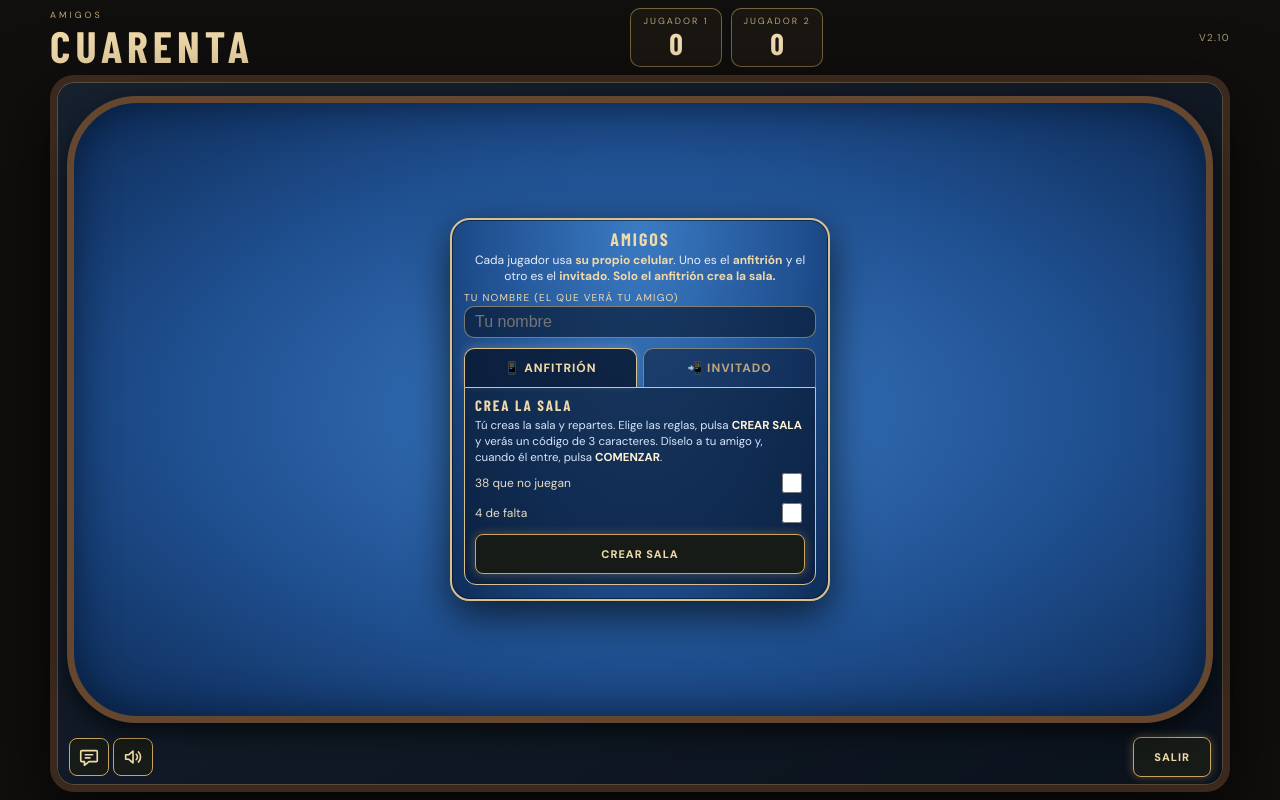
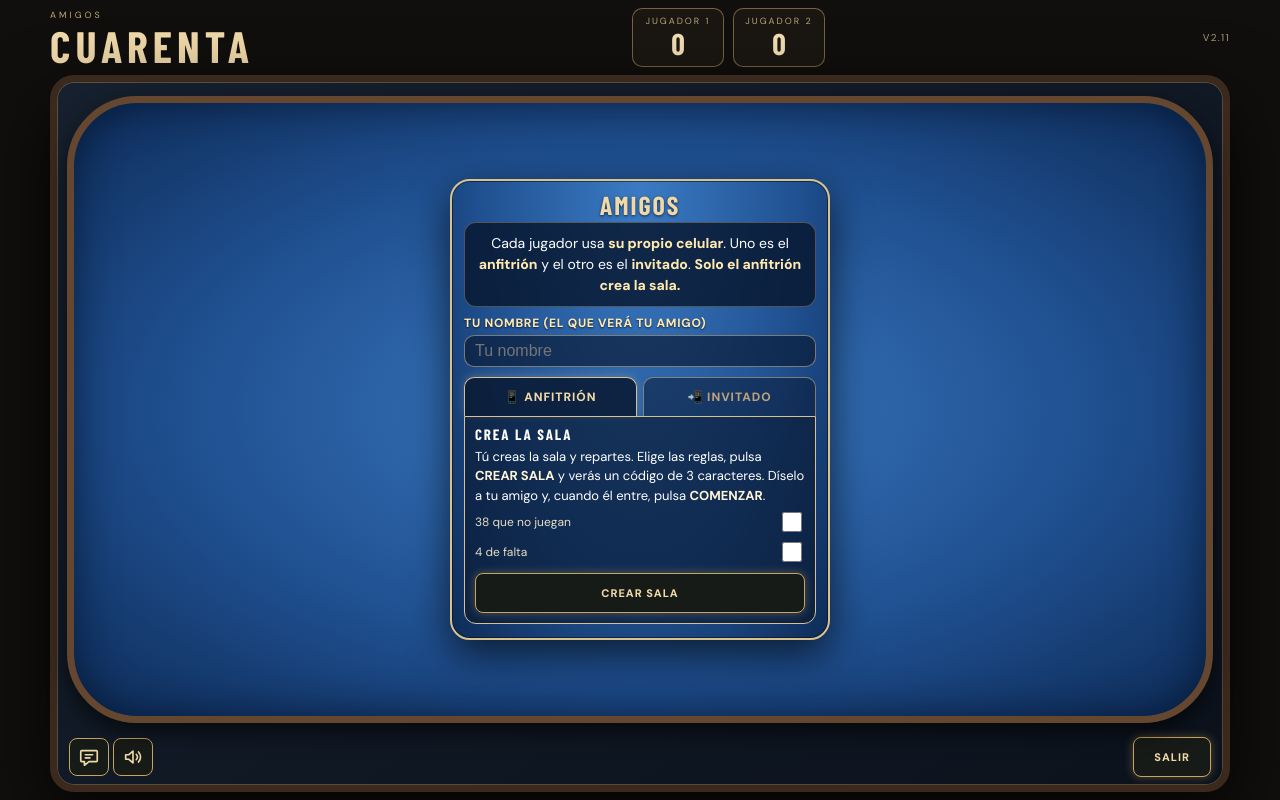
Before and after one commit to gcobos79/Cuarenta, a plain HTML site: page amigos/index.html in a window 1280 px wide. Drawn offline with nearby package versions, Linux system fonts and the light colour scheme; a web font is replaced by a local one.

Commit message:
Amigos V2.11: textos del menú más legibles (franja azul marino, blanco, más grande y etiquetas en negrita)
Co-Authored-By: Claude Sonnet 5.5 <noreply@anthropic.com>
Claude-Session: https://claude.ai/code/session_01SBADJXtcAyfFiLDRiFFBob

```diff
--- a/amigos/estilos.css
+++ b/amigos/estilos.css
@@ -256,3 +256,13 @@ body.sin-mesa .felt>.mesa{display:none} /* sin partida no hay mesa: el menú se
 .lb-jugadores li{background:#0a1a33aa;border-color:#d9c18e88}
 .lb-codigo{color:var(--oro-claro)}
 .config label.nom,.lobby .lb-etq{color:#f0d9a9}
+
+/* V2.11 — textos del menú más fáciles de leer: la explicación va sobre una franja azul marino, en blanco y más grande; las etiquetas, en dorado claro y en negrita */
+.config p.como{margin:2px 0 8px;padding:10px 12px;border-radius:12px;background:#07142bcc;border:1px solid #d9c18e55;font-size:14px;line-height:1.5;font-weight:500;color:#fff;text-align:center}
+.config p.como b{color:#ffe9b0;font-weight:800}
+.config label.nom{margin:8px 0 4px;font-size:12px;font-weight:800;letter-spacing:.06em;color:#ffe9b0;text-shadow:0 1px 2px #000a}
+.config h2{font-size:26px;text-shadow:0 1px 3px #000a}
+.config .rol p,.config .rol .quien-es{color:#fff}
+.config .rol p{font-size:13px;line-height:1.5}
+.lobby p,.lb-ayuda{color:#fff;font-size:13px;line-height:1.5}
+@media (max-height:700px){.config p.como{padding:6px 10px;margin:0 0 4px;font-size:13px;line-height:1.4}.config h2{font-size:22px;margin-bottom:2px}.config label.nom{margin:4px 0 2px}.config .rol{padding:6px 8px 8px}.config .pestanas{margin-top:6px}}
--- a/amigos/index.html
+++ b/amigos/index.html
@@ -3,7 +3,7 @@
 <meta name="viewport" content="width=device-width,initial-scale=1,viewport-fit=cover">
 <meta name="robots" content="noindex">
 <meta name="theme-color" content="#100f0d">
-<title>CUARENTA · Amigos V2.10</title>
+<title>CUARENTA · Amigos V2.11</title>
 <link rel="stylesheet" href="https://fonts.googleapis.com/css2?family=Barlow+Condensed:wght@600;700;800&family=DM+Sans:wght@400;600;700;800&display=swap">
 <link rel="stylesheet" href="estilos.css">
 </head><body>
@@ -76,7 +76,7 @@
    <div class="score" id="sc0"><label id="n0">Jugador 1</label><strong id="p0">0</strong><span class="gan" id="g0"></span></div>
    <div class="score" id="sc1"><label id="n1">Jugador 2</label><strong id="p1">0</strong><span class="gan" id="g1"></span></div>
   </div>
-  <div class="version" id="version">V2.10</div>
+  <div class="version" id="version">V2.11</div>
  </header>
  <main class="board">
   <section class="fila opp"><span class="etq" id="e1"></span><div class="mano" id="mano1"></div><div class="pila" id="pila1"></div></section>
--- a/amigos/mesa.js
+++ b/amigos/mesa.js
@@ -7,7 +7,7 @@
   'use strict';
   const $ = s => document.querySelector(s);
   const { jugar, reclamarRonda, puedeRonda, nueva } = Reglas;
-  const VERSION = 'V2.10', CLAVE_SESION = 'amigosSesion', CLAVE_NOMBRE = 'amigosNombre';
+  const VERSION = 'V2.11', CLAVE_SESION = 'amigosSesion', CLAVE_NOMBRE = 'amigosNombre';
   let E = null, V = null, modo = null /* null | 'local' | 'red' */, nombres = ['Jugador 1', 'Jugador 2'], ocupado = false, preguntada = '', ultimaCartaId = null;
   let S = null; // sesión en línea
   let avisoFijo = ''; // mensaje de espera (menú o lobby) que se retira al empezar la partida
```
Also changed, not shown: amigos/LEEME.txt.
